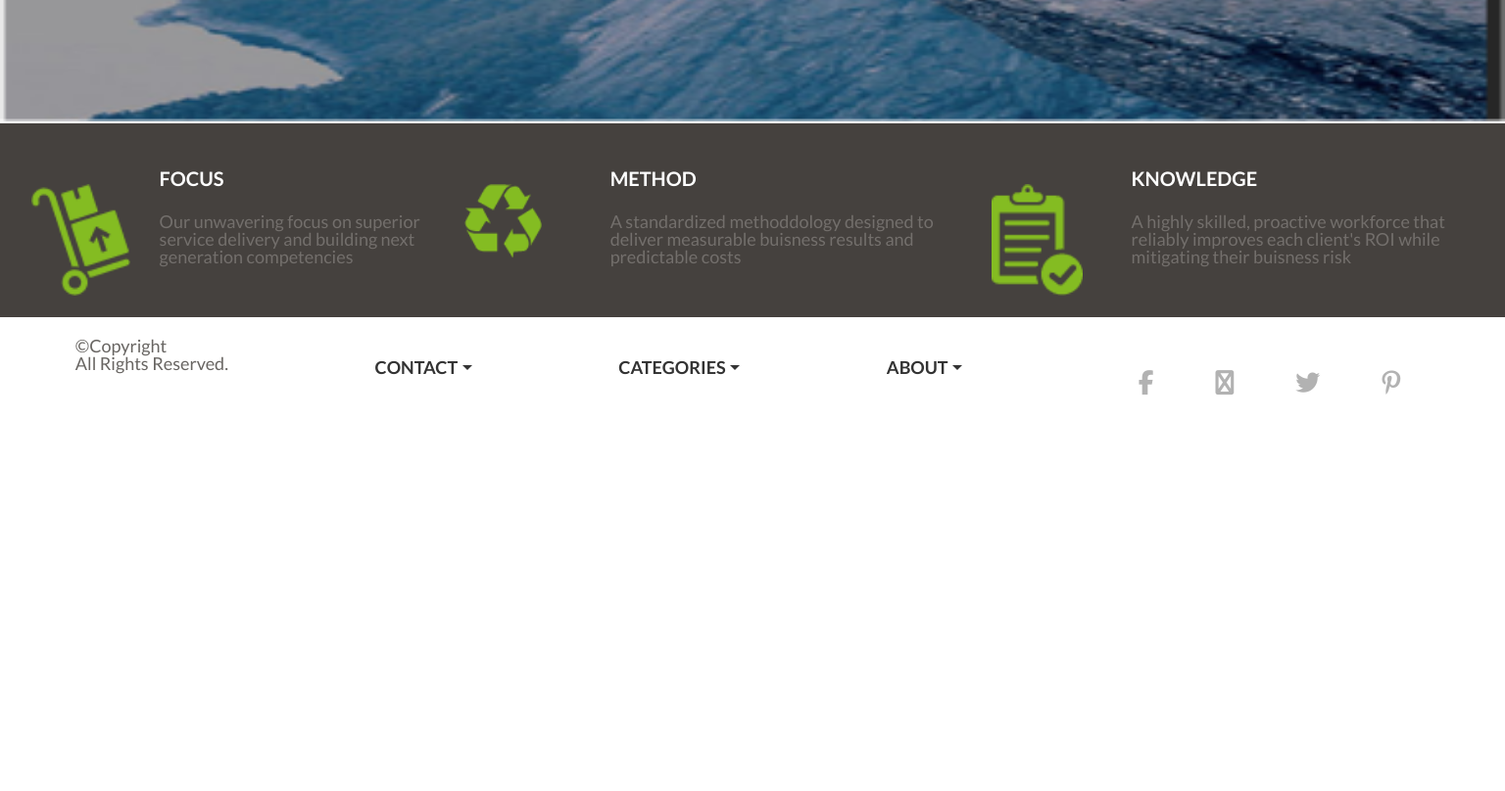
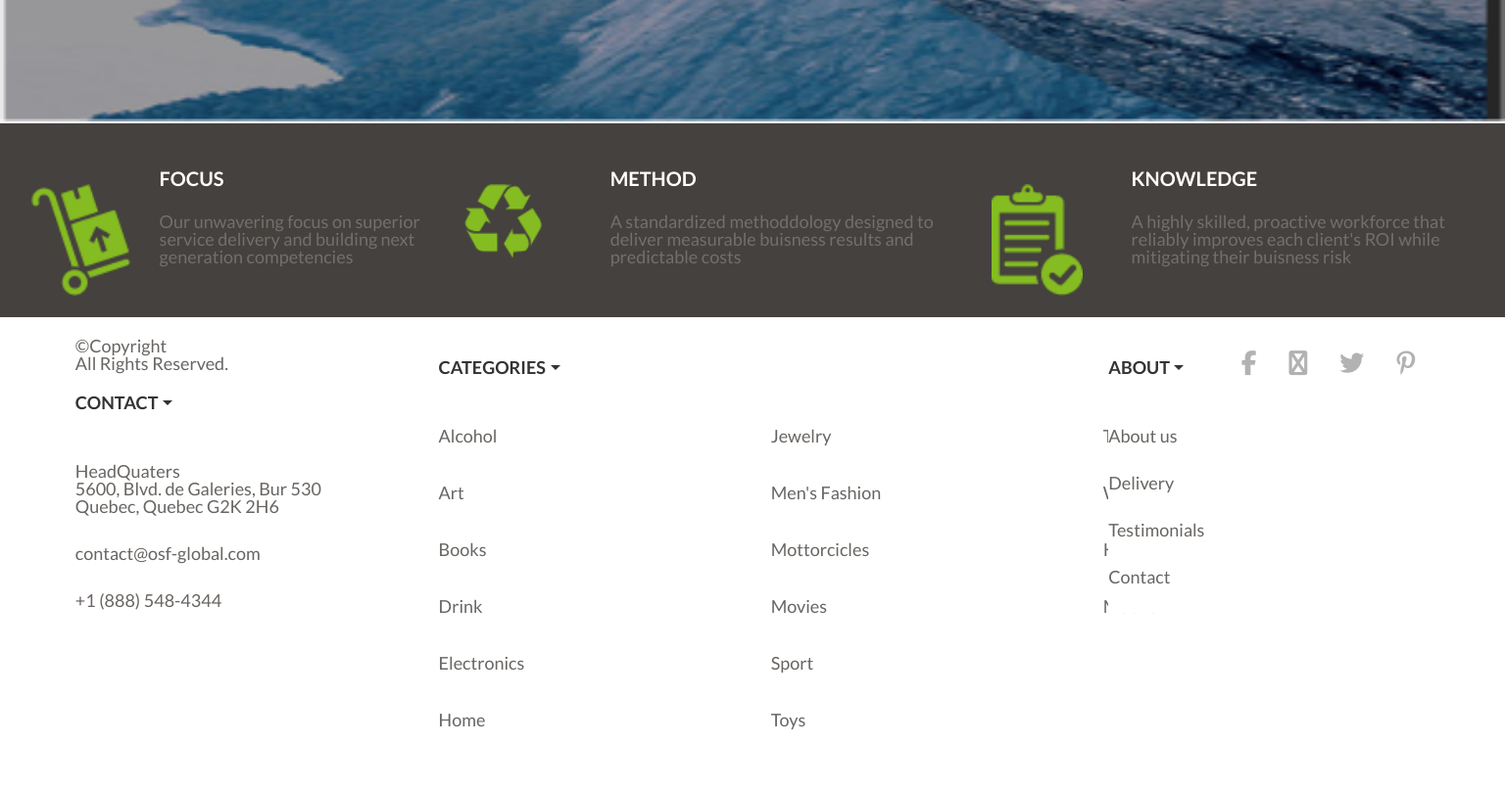
Before and after one commit to flaviusxsc/OSF_Academy_Flavius, a website: page index.html in a window 1536 px wide. Shown: the part 1465-2273 px from the top of the page at 98% size. Before the commit the page ends 2129 px from the top, so only its background shows below. Drawn offline with nearby package versions, Linux system fonts and the light colour scheme.

Commit message:
finished the footer and start 404 page

```diff
--- a/index.html
+++ b/index.html
@@ -268,6 +268,7 @@
 </section>
 <footer class="d-sm-flex">
   <div class="footer-content d-sm-flex justify-content-between">
+      <div class="row-footer">
         <div class="footer-content-year">
           <p>&copy;Copyright&nbsp;&nbsp;<span id="year"></span></p>
           <span>All Rights Reserved.</span>
@@ -275,16 +276,17 @@
         <div class="footer-content-contact">
             <button class="btn dropdown-toggle" type="button" data-toggle="dropdown"
             aria-haspopup="true" aria-expanded="false">Contact</button>
-          <div class="dropdown-menu">
+            <div class="dropdown-menu no-expand-menu">
               <a class="dropdown-item">HeadQuaters<br>5600, Blvd. de Galeries, Bur 530<br>Quebec, Quebec G2K 2H6</a>
               <a class="dropdown-item">contact@osf-global.com</a>
               <a class="dropdown-item">+1 (888) 548-4344</a>
             </div>
         </div>
+      </div>
        <div class="footer-content-categories">
         <button class="btn dropdown-toggle" type="button" data-toggle="dropdown"
         aria-haspopup="true" aria-expanded="false">Categories</button>
-        <div class="dropdown-menu">
+        <div class="dropdown-menu no-expand-menu">
           <a class="dropdown-item">Alcohol</a>
           <a class="dropdown-item">Art</a>
           <a class="dropdown-item">Books</a>
@@ -292,6 +294,13 @@
           <a class="dropdown-item">Electronics</a>
           <a class="dropdown-item">Home</a>
           <a class="dropdown-item">Jewelry</a>
+          <a class="dropdown-item">Men's Fashion</a>
+          <a class="dropdown-item">Mottorcicles</a>
+          <a class="dropdown-item">Movies</a>
+          <a class="dropdown-item">Sport</a>
+          <a class="dropdown-item">Toys</a>
+          <a class="dropdown-item">Travel</a>
+          <a class="dropdown-item">Women's Fashion</a>
           <a class="dropdown-item">Kids & Baby</a>
           <a class="dropdown-item">Mobile</a>
         </div>
@@ -299,7 +308,7 @@
        <div class="footer-content-about">
         <button class="btn dropdown-toggle" type="button" data-toggle="dropdown"
         aria-haspopup="true" aria-expanded="false">About</button>
-        <div class="dropdown-menu">
+        <div class="dropdown-menu no-expand-menu">
           <a class="dropdown-item">About us</a>
           <a class="dropdown-item">Delivery</a>
           <a class="dropdown-item">Testimonials</a>
--- a/sass/style.scss
+++ b/sass/style.scss
@@ -91,12 +91,12 @@ width:100%;
   font-family: $font-primary;
   text-transform: uppercase;
   font-weight: 700;
+  color:$color-text-primary;
   margin:10px 0;
 }
 }
 .navbar-nav .dropdown-menu {
   background-color: $color-bg-primary;
-  position: static!important;
 }
 .feature-image {
   text-align:center;
@@ -570,7 +570,37 @@ width:100%;
   left:500px;
 
 }
-
+/* ----------------Footer-----------------------*/
+.footer-content {
+  height:227px;
+  .footer-content-social-links {
+    margin-top: 0;
+    a {
+      margin:0;
+    }
+  }
+  .footer-content-about{
+    width:100px;
+    margin-left:200px;
+    margin-right:0;
+  }
+}
+.footer-content-contact,
+.footer-content-categories,
+.footer-content-about, .no-expand-menu{
+ position:static;
+ display:inline;
+ border:none;
+ .dropdown-item {
+  padding:10px 0;
+}
+}
+.footer-content-categories .no-expand-menu{
+  height:400px;
+  display: flex;
+  flex-direction: column;
+  flex-wrap: wrap;
+}
 }
 
  @media (max-width:768px) {
@@ -589,6 +619,9 @@ width:100%;
         display:none;
       }
      /* ------------ /NAVBAR------------------*/
+     .navbar-nav .dropdown-menu {
+        position: static!important;
+    }
       .summer-sales {
        display:none;
       }
@@ -596,4 +629,5 @@ width:100%;
       .modal-dialog {
         width:320px;
       }
+      // .row-footer {display:none;}
    }
```
Also changed, not shown: css/style.css, pages/page-404.html (added). Lines whose indentation alone changed are shown as unchanged.
